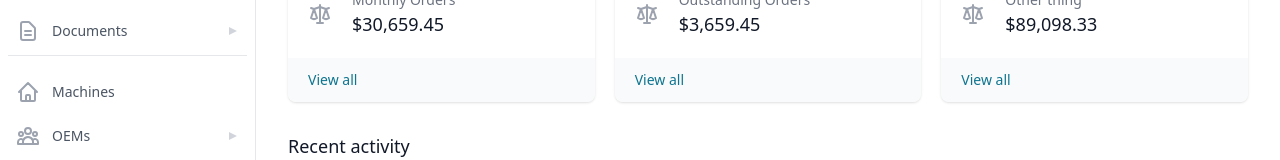
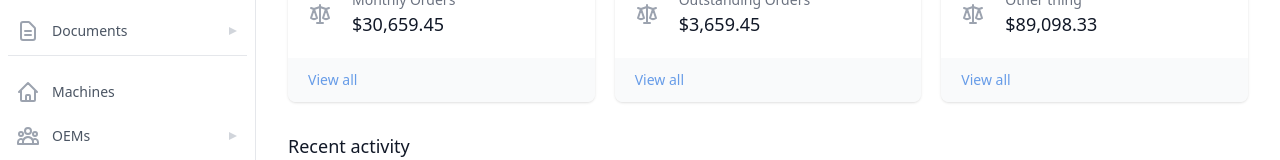
Before and after one commit to HubOEM/huboem-frontend, a React (Create React App) app: page / in a window 1280 px wide. Shown: the part 274-434 px from the top of the page. Built offline with nearby package versions, Linux system fonts and the light colour scheme.

Commit message:
small changes

```diff
--- a/src/App.js
+++ b/src/App.js
@@ -1,4 +1,4 @@
-// blue = [#679CE8]/[#7FA4E7], hard blue = [#4586e1]
+// blue = [#679CE8]/, hard blue = [#4586e1]
 // green = [#5ED797], hard green = [#28cf76]
 
 import { Routes, Route } from 'react-router-dom'
--- a/src/Pages/General/Dashboard.js
+++ b/src/Pages/General/Dashboard.js
@@ -183,7 +183,7 @@ function Dashboard() {
                       </div>
                       <div className="bg-gray-50 px-5 py-3">
                         <div className="text-sm">
-                          <a href={card.href} className="font-medium text-cyan-700 hover:text-cyan-900">
+                          <a href={card.href} className="font-medium text-[#679CE8] hover:text-[#4586e1]">
                             View all
                           </a>
                         </div>
```
Also changed, not shown: 1 other file (tests, documents, lock files or other folders).
